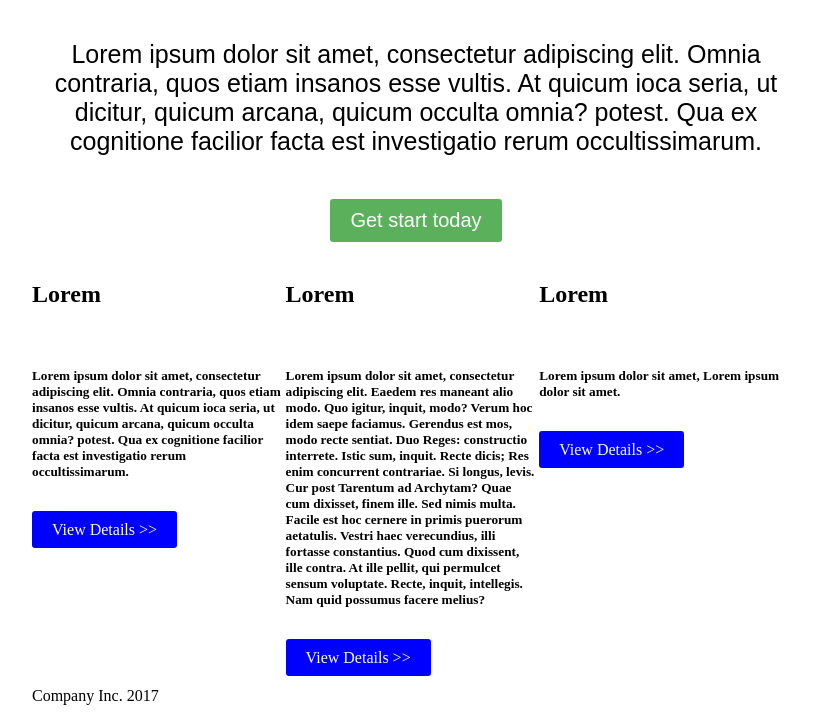
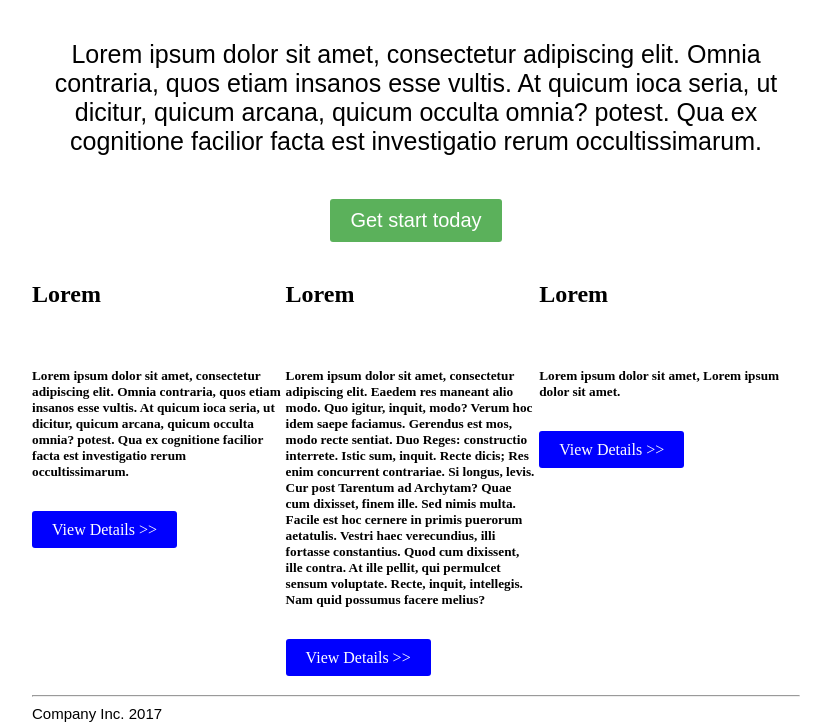
Before and after one commit to x6iBeHbx/artinovWebProject, a plain HTML site: page HomeWork4/index.html in a window 1280 px wide. Shown: the part 175-897 px from the top of the page, without its empty margins (224-1055 px from the left). Drawn offline with Linux system fonts and the light colour scheme.

Commit message:
fixed HW4: Footer mismatch #6

```diff
--- a/HomeWork4/index.html
+++ b/HomeWork4/index.html
@@ -48,6 +48,7 @@
 					<a href="">View Details >></a>
 				</div>
 			</div>
+			<hr>
 			<div class="footer">Company Inc. 2017
 			</div>
 		</div>
--- a/HomeWork4/style/style.css
+++ b/HomeWork4/style/style.css
@@ -80,3 +80,6 @@
 	border: none;
 	text-decoration: none;
 }
+.footer{
+	font: 15px arial, sans-serif;
+}
```
